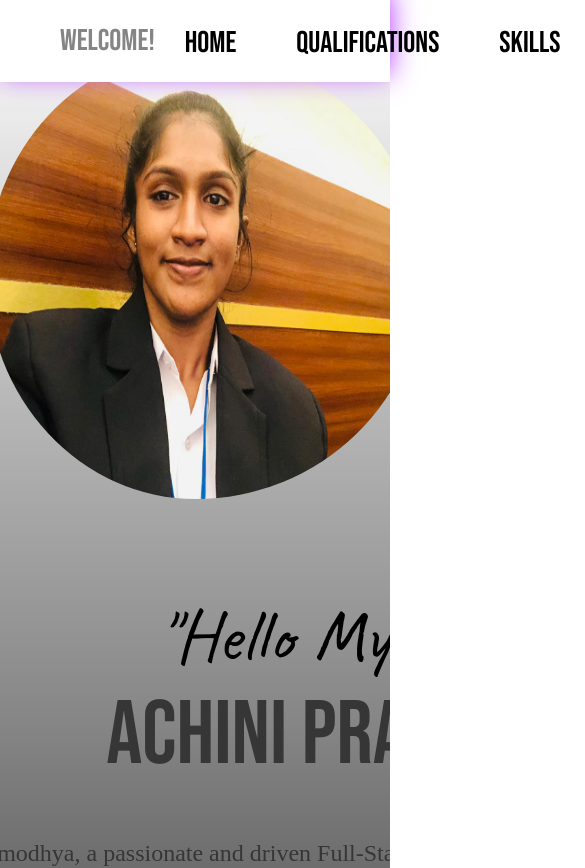
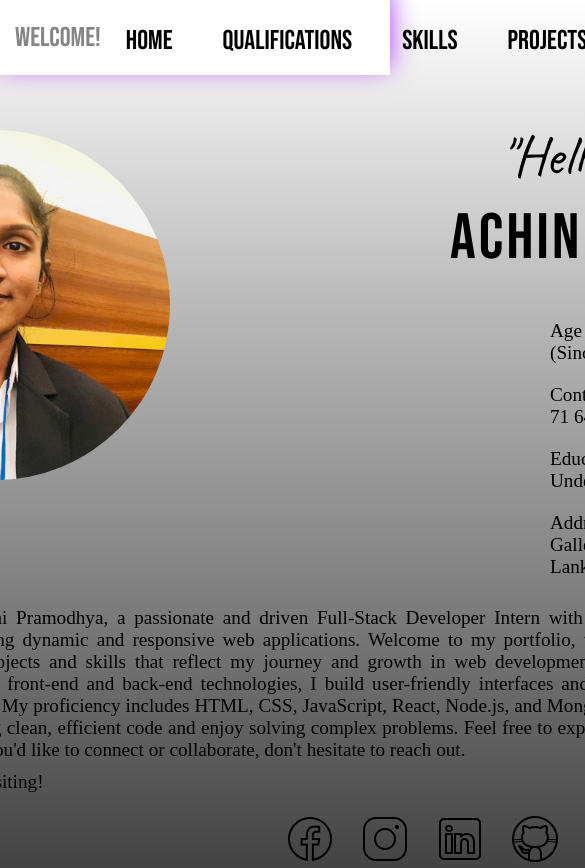
Before and after one commit to AchiniPramo/My-Portfolio, a plain HTML site: page index.html in a window 390 px wide. Shown: the top 868 px of the page, 585 px wide, since content can reach past the window. Drawn offline with Linux system fonts and the light colour scheme; a web font is replaced by a local one.

Commit message:
3rd commit

```diff
--- a/css/index.css
+++ b/css/index.css
@@ -33,11 +33,11 @@ header {
   padding-bottom: 25px;
   padding-left: 60px;
   position: fixed;
-
   top: 0;
   left: 0;
   font-size: 30px;
   font-family: "Bebas Neue";
+  z-index: 1000;
 }
 
 nav > ul {
@@ -48,6 +48,20 @@ nav > ul {
 nav > ul > li {
   margin: 0 30px;
   color: #000;
+  display: flex;
+  list-style: none;
+  animation: fadeIn 0.5s ease;
+}
+
+@keyframes fadeIn {
+  0% {
+    opacity: 0;
+    transform: translatey(-100%);
+  }
+  100% {
+    opacity: 1;
+    transform: translatey(0);
+  }
 }
 
 nav > ul > li > a {
@@ -60,7 +74,6 @@ nav > ul > li > a {
   justify-content: space-between;
   align-items: center;
   padding-top: 50px;
-  overflow: hidden;
 }
 
 .image-container {
@@ -70,9 +83,10 @@ nav > ul > li > a {
 }
 
 #my-photo {
-  width: 457px;
-  height: 449px;
-  border-radius: 100%;
+  width: 450px;
+  height: 450px;
+  border-radius: 50%;
+  object-fit: cover;
   opacity: 1;
   padding-left: 20px;
   margin-bottom: 40px;
@@ -95,15 +109,18 @@ nav > ul > li > a {
   font-family: Caveat;
 }
 
-.my-text {
+#my-name {
   padding-right: 20px;
   font-family: "Bebas Neue";
   color: #363636;
   font-weight: 400;
   margin-top: 0;
   margin-bottom: 0;
+  letter-spacing: 0.3rem;
 }
-
+.about-myself {
+  display: none;
+}
 h1 {
   text-align: right;
   font-size: 90px;
@@ -115,10 +132,14 @@ h2 {
   font-weight: 400;
 }
 
+.about-me {
+  display: none;
+}
+
 #summery {
   padding-right: 20px;
   font-family: "Abhaya Libre Medium";
-  text-align: right;
+  text-align: center;
   font-size: 24px;
   margin-top: 50px;
 }
@@ -133,11 +154,12 @@ h2 {
   display: flex;
   align-items: center;
   gap: 50px;
-  margin-top: 20px;
+  margin-top: 10;
+  margin-bottom: 40px;
 }
 
 .download {
-  width: 250px;
+  width: 149px;
   height: 47px;
   border-radius: 30px;
   background: white;
@@ -145,7 +167,7 @@ h2 {
   display: flex;
   align-items: center;
   justify-content: center;
-  margin-right: 200px;
+  margin-right: 300px;
   margin-bottom: 30px;
 }
 
@@ -167,12 +189,119 @@ h2 {
   gap: 25px;
 }
 
-@media screen and (max-width: 768px) {
+@media (max-width: 768px) {
+  nav > ul > li {
+    margin: 0 25px;
+    font-size: 1.7rem;
+    color: #000;
+    display: flex;
+    list-style: none;
+    animation: fadeIn 0.5s ease;
+  }
   .hero-section {
     flex-direction: column;
     align-items: center;
   }
+  header {
+    width: 100%;
+    height: 75px;
+    color: #858585;
+    font-size: 1.7rem;
+    padding-left: 15px;
+  }
+  #my-photo {
+    width: 350px;
+    height: 350px;
+    margin-right: 400px;
+    margin-top: 80px;
+    border-radius: 100%;
+  }
+
+  #hello-word {
+    position: absolute;
+    top: 70px;
+    left: 500px;
+    font-size: 3.5rem;
+    font-weight: 400;
+    color: #000;
+    display: inline-block;
+    white-space: nowrap; /* Keeps it on one line */
+  }
+
+  #my-name {
+    position: absolute;
+    top: 200px;
+    left: 450px;
+    font-size: 4rem;
+    font-weight: 400;
+    color: #000;
+    display: inline-block;
+    white-space: nowrap;
+    letter-spacing: 0.2rem;
+  }
+
+  .about-myself {
+    position: absolute;
+    top: 300px;
+    left: 550px;
+    display: block;
+    font-size: 1.2rem;
+    text-align: left;
+    margin-top: 20px;
+    row-gap: 20px;
+  }
+  .about-myself p {
+    margin-bottom: 20px;
+  }
+
+  .about-me {
+    display: block;
+    font-size: 3.5rem;
+    font-family: "Bebas Neue";
+    font-weight: 500;
+    text-align: left;
+    padding-left: 50px;
+  }
+
+  #summery {
+    padding-left: 20px;
+    text-align: justify;
+    font-size: 1.2rem;
+    margin-top: 20px;
+    padding-left: 100px;
+    row-gap: 20px;
+  }
+
+  #summery p {
+    margin-bottom: 20px;
+  }
+
+  .download {
+    width: 150px;
+    height: 35px;
+    margin-top: 30px;
+    margin-left: 20px;
+    justify-content: center;
+  }
+
+  .download-text {
+    font-size: 0.8rem;
+  }
+
+  .social-icons {
+    gap: 25px;
+  }
+
+  .social-icons img {
+    font-size: 40px;
+    width: 50px;
+    height: 50px;
+  }
 }
+
+@media (max-width: 768px) {
+}
+
 /* ----------Qu---------- */
 
 /* .qualification {
--- a/index.html
+++ b/index.html
@@ -55,8 +55,15 @@
             ><span>s"</span>
           </div>
 
-          <h1 class="my-text">ACHINI PRAMODHYA</h1>
+          <h1 class="my-text" id="my-name">ACHINI PRAMODHYA</h1>
+          <div class="about-myself">
+            <p>Age : 22 Years (Since 2002)</p>
+            <p>Contact : +94 71 640 9327</p>
+            <p>Education : Undergraduate</p>
+            <p>Address : Galle,Sri Lanka</p>
+          </div>
 
+          <h1 class="about-me">ABOUT_</h1>
           <p class="my-text" id="summery">
             Hello! I'm Achini Pramodhya, a passionate and driven Full-Stack
             Developer Intern with a keen interest in creating dynamic and
@@ -183,7 +190,7 @@
       <footer class="footer">
         <p>&copy; 2024 Achini Pramodhya. All rights reserved</p>
         <p id="thanks">Thank you!</p>
-      </footer> -->
+      </footer>-->
     </main>
   </body>
 </html>
```
